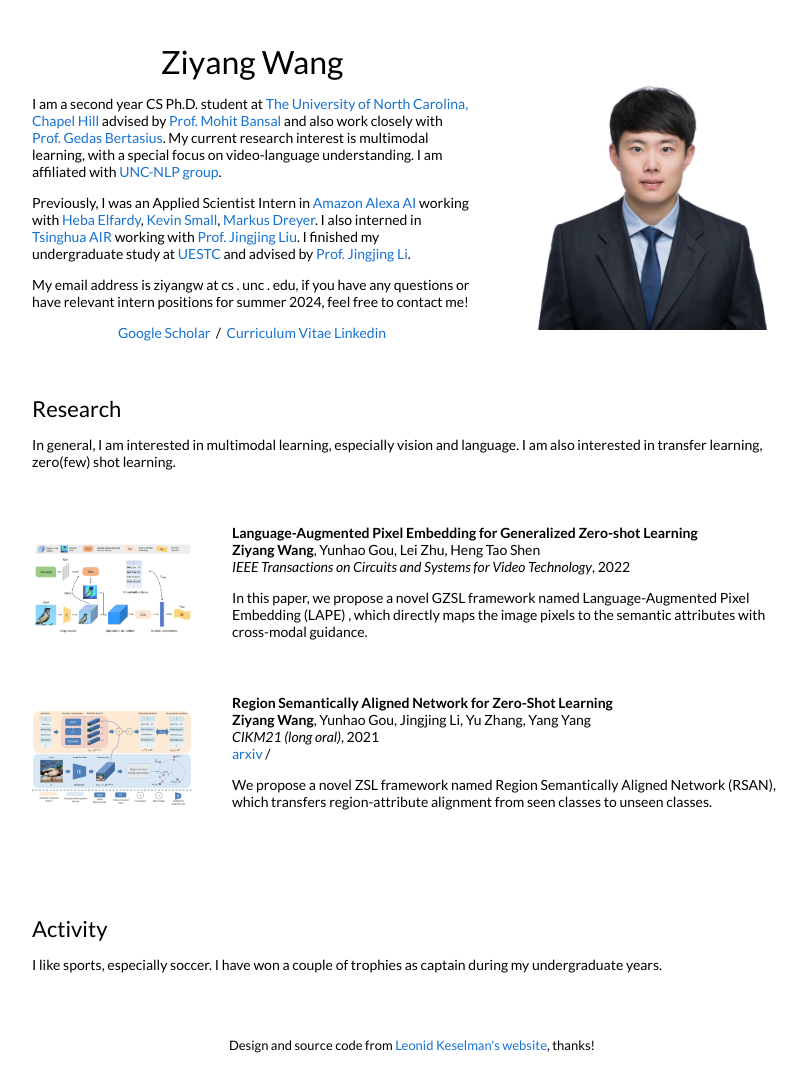
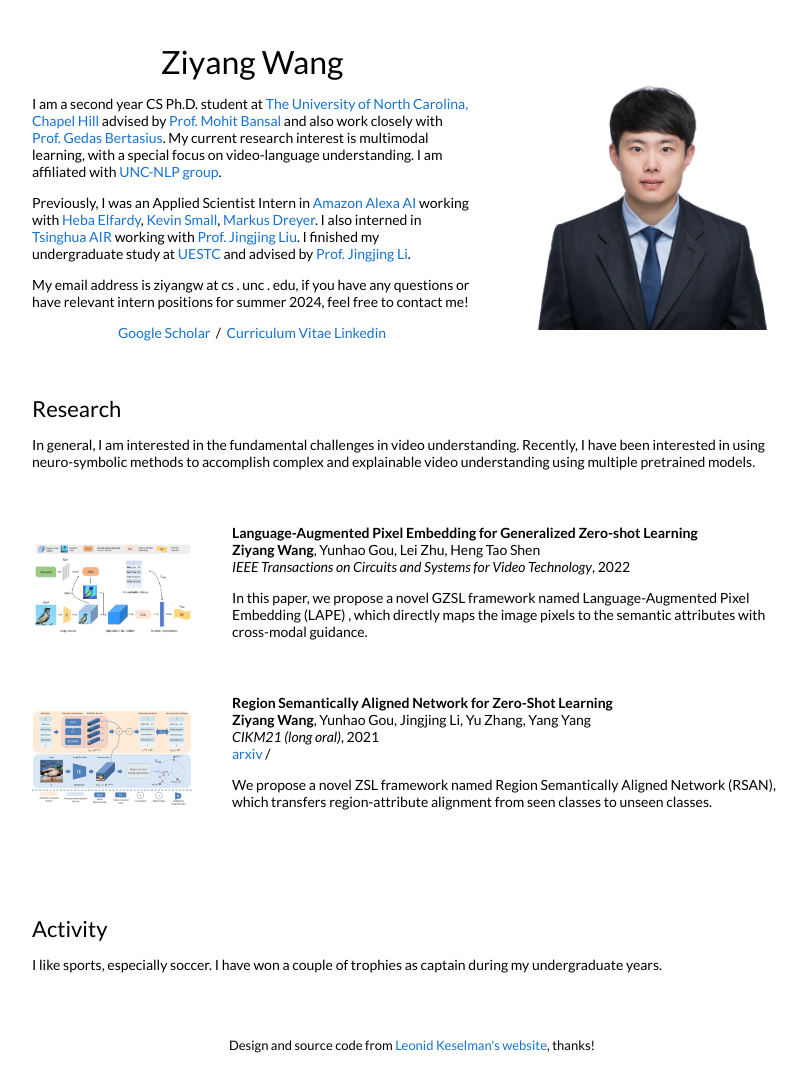
Before and after one commit to ZiyangW2000/ZiyangW2000.github.io, a Jekyll site: the page built from _posts/2018-05-05-policies.markdown, in a window 1280 px wide. Shown: the whole page, without its empty margins (228-1035 px from the left). Built offline with Jekyll 4.4.1, drawn with Linux system fonts in a browser that asks for light colours.

Commit message:
Update default.html

```diff
--- a/_layouts/default.html
+++ b/_layouts/default.html
@@ -58,7 +58,7 @@
             <td style="padding:2.5%;width:100%;vertical-align:middle">
               <h2>Research</h2>
               <p>
-                In general, I am interested in multimodal learning, especially vision and language. I am also interested in transfer learning, zero(few) shot learning.
+                In general, I am interested in the fundamental challenges in video understanding. Recently, I have been interested in using neuro-symbolic methods to accomplish complex and explainable video understanding using multiple pretrained models.
               </p>
             </td>
           </tr>
```
